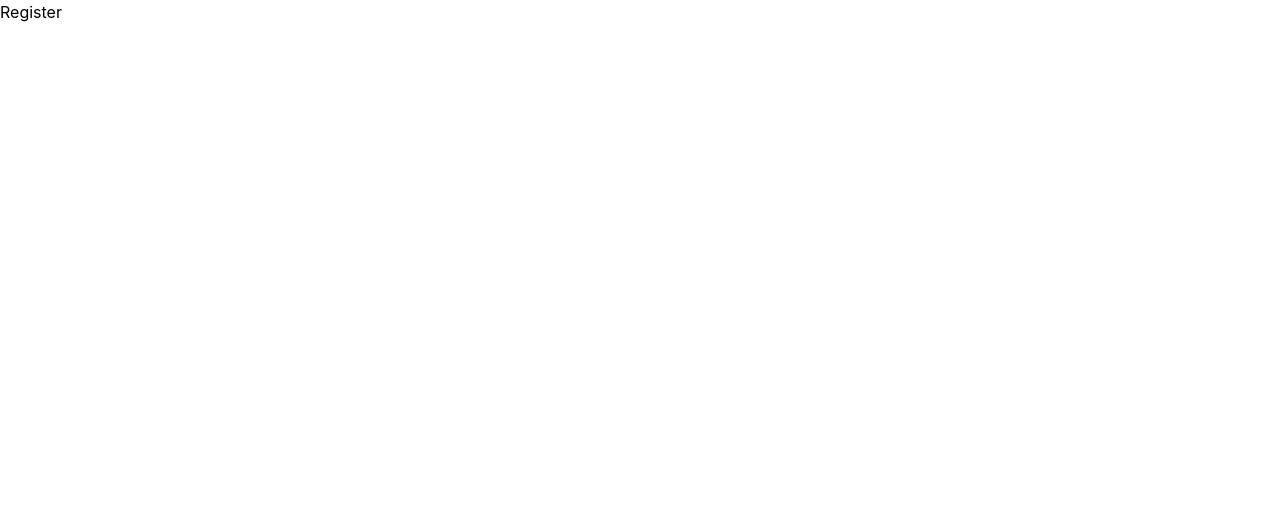
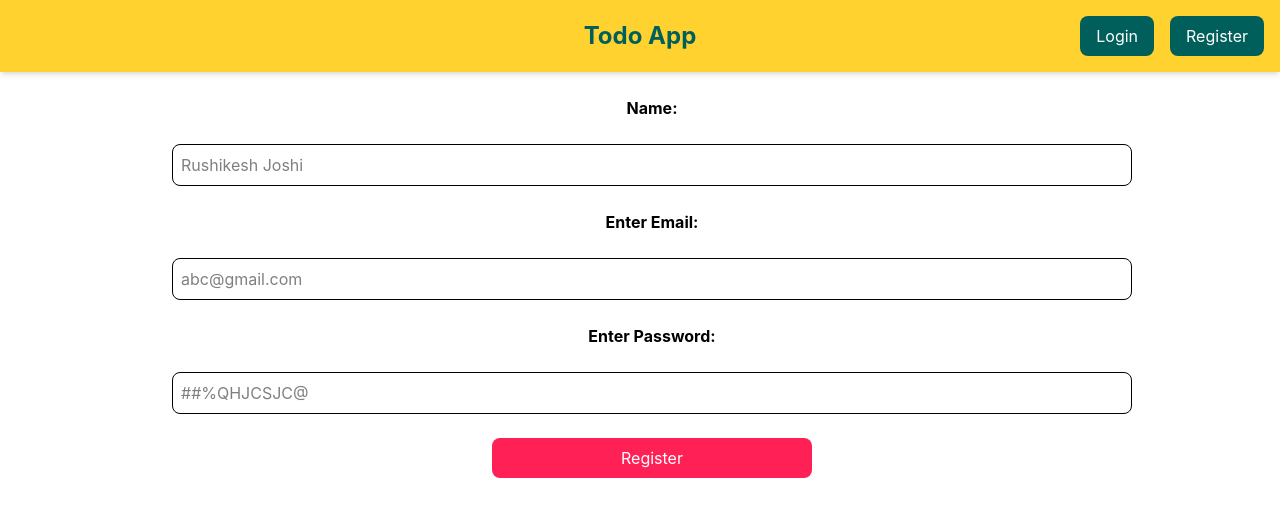
Before and after one commit to TheReacher4013/React, a React (Vite) app in the folder todo/: page /register in a window 1280 px wide. Shown: the top 516 px of the page. Built offline with nearby package versions, Linux system fonts and the light colour scheme.

Commit message:
write a code of login, header and reagister or todos and also change css

```diff
--- a/todo/src/components/Header.jsx
+++ b/todo/src/components/Header.jsx
@@ -1,10 +1,36 @@
-import React from 'react'
+import React from "react";
+import { NavLink } from "react-router-dom";
 
 const Header = () => {
   return (
-    <div>
-    </div>
-  )
-}
+    <header className="bg-amber-300 shadow-md">
+      <div className="max-w-7xl mx-auto px-4 py-4 flex items-center justify-between">
 
-export default Header
+        <div className="w-1/3"></div>
+
+        <h1 className="w-1/3 text-center text-2xl font-bold text-teal-800">
+          Todo App
+        </h1>
+
+        <div className="w-1/3 flex justify-end gap-4">
+          <NavLink
+            to="/login"
+            className="px-4 py-2 bg-teal-800 text-white rounded-lg hover:bg-purple-400 transition"
+          >
+            Login
+          </NavLink>
+
+          <NavLink
+            to="/register"
+            className="px-4 py-2 bg-teal-800 text-white rounded-lg hover:bg-purple-400 transition"
+          >
+            Register
+          </NavLink>
+        </div>
+
+      </div>
+    </header>
+  );
+};
+
+export default Header;
--- a/todo/src/components/Login.jsx
+++ b/todo/src/components/Login.jsx
@@ -1,79 +1,28 @@
-import React from 'react'
+import React, { useState } from 'react'
 
 const Login = () => {
-  return <>
+  const [user, setUser] =useState({
+
+  })
+  return( <>
       <form className="m-3 flex flex-col items-center w-full">
+
     <label className="font-bold m-3">Enter Email:</label>
-    <input type="text" className="border border-gray  p-2 m-3 w-3/4 rounded-lg" placeholder="abc@gmail.com" />
+    <input type="email" className="border border-gray  p-2 m-3 w-3/4 rounded-lg" placeholder="abc@gmail.com"
+    value={user.email} onChange={(e)=> setUser({
+      ...user, email: e.target.value
+    })} />
+
     <label className="font-bold m-3">Enter Password:</label>
-    <input type="password" className="border border-gray  p-2 m-3 w-3/4 rounded-lg" name="password" placeholder="##%QHJCSJC@"/>
+    <input type="password" className="border border-gray  p-2 m-3 w-3/4 rounded-lg" name="password" placeholder="##%QHJCSJC@"
+    value={user.password} onChange={(e)=>setUser({...user, password: e.target.value})}
+    />
+
     <button type="submit" className="bg-rose-500 text-white p-2 m-3 rounded-lg hover:bg-rose-800 w-1/4 items-center">Login</button>
+
   </form>
   </>
+  )
 }
 
 export default Login
-
-
-// import React, { useState } from 'react'
-
-// const Login = () => {
-
-//     const [email, setEmail] = useState("")
-//     const [password, setPassword] = useState("")
-
-//     const handleSubmit = (e) => {
-//         e.preventDefault()
-//         console.log("Email:", email)
-//         console.log("Password:", password)
-//         alert("Login successful (dummy)")
-//     }
-
-//     return (
-//         <>
-//             <form
-//                 onSubmit={handleSubmit}
-//                 style={{
-//                     maxWidth: "350px",
-//                     margin: "50px auto",
-//                     padding: "20px",
-//                     border: "1px solid #ccc",
-//                     borderRadius: "10px"
-//                 }}
-//             >
-//                 <label>Enter Email:</label><br />
-//                 <input
-//                     type="email"
-//                     className="border p-2 w-full mb-3"
-//                     value={email}
-//                     onChange={(e) => setEmail(e.target.value)}
-//                 /><br />
-
-//                 <label>Enter Password:</label><br />
-//                 <input
-//                     type="password"
-//                     className="border p-2 w-full mb-3"
-//                     value={password}
-//                     onChange={(e) => setPassword(e.target.value)}
-//                 /><br />
-
-//                 <button
-//                     type="submit"
-//                     style={{
-//                         padding: "10px 20px",
-//                         background: "blue",
-//                         color: "white",
-//                         border: "none",
-//                         borderRadius: "5px",
-//                         cursor: "pointer",
-//                         marginTop: "10px"
-//                     }}
-//                 >
-//                     Login
-//                 </button>
-//             </form>
-//         </>
-//     )
-// }
-
-// export default Login
--- a/todo/src/components/Register.jsx
+++ b/todo/src/components/Register.jsx
@@ -1,8 +1,31 @@
-import React from 'react'
+import React,{useState} from 'react'
 
 const Register = () => {
+  const [user, setUser] =  useState({
+
+  });
   return (
-    <div>Register</div>
+    <form className="m-3 flex flex-col items-center w-full">
+
+      <label className="font-bold m-3">Name:</label>
+      <input type="text" className="border border-gray  p-2 m-3 w-3/4 rounded-lg" placeholder="Rushikesh Joshi"
+
+      value={user.name} onChange={(e)=> setUser({...user, name: e.target.value})}
+      />
+
+      <label className="font-bold m-3">Enter Email:</label>
+      <input type="email" className="border border-gray  p-2 m-3 w-3/4 rounded-lg" placeholder="abc@gmail.com"
+
+      value={user.email} onChange={(e)=> setUser({...user, email: e.target.value})}/>
+
+      <label className="font-bold m-3">Enter Password:</label>
+      <input type="password" className="border border-gray  p-2 m-3 w-3/4 rounded-lg" name="password" placeholder="##%QHJCSJC@"
+      value={user.password} onChange={(e)=> setUser({...user, password: e.target.value})}
+      />
+
+      <button type="submit" className="bg-rose-500 text-white p-2 m-3 rounded-lg hover:bg-rose-800 w-1/4 items-center">Register</button>
+
+    </form>
   )
 }
 
--- a/todo/src/components/Todos.jsx
+++ b/todo/src/components/Todos.jsx
@@ -1,8 +1,38 @@
-import React from 'react'
+import React, { useState } from 'react'
 
 const Todos = () => {
+  const [todoArray, setTodoArray] = useState([{_id: "40132", title: "First Todo", description: "This is my first todo"}, {_id: "40133", title: "Second Todo", description: "This is my second todo"}]);
   return (
-    <div>Todos</div>
+    <div>
+      <table>
+        <thead>
+          <tr>
+            <th className="border border-gray-400 px-4 py-2">S.No</th>
+            <th className="border border-gray-400 px-4 py-2">Title</th>
+            <th className="border border-gray-400 px-4 py-2">Description</th>
+            <th className="border border-gray-400 px-4 py-2">Actions</th>
+          </tr>
+        </thead>
+        <tbody>
+        {
+          todoArray.length > 0 && todoArray.map((todo, index) => (
+            <tr key={todo._id}>
+              <td className="border border-gray-400 px-4 py-2">{index + 1}</td>
+              <td className="border border-gray-400 px-4 py-2">{todo.title}</td>
+              <td className="border border-gray-400 px-4 py-2">{todo.description}</td>
+              <td className="border border-gray-400 px-4 py-2">
+                <button>Edit</button>
+                <button>Actions</button>
+              </td>
+            </tr>
+          ))
+        }
+
+        </tbody>
+
+      </table>
+
+    </div>
   )
 }
 
```
